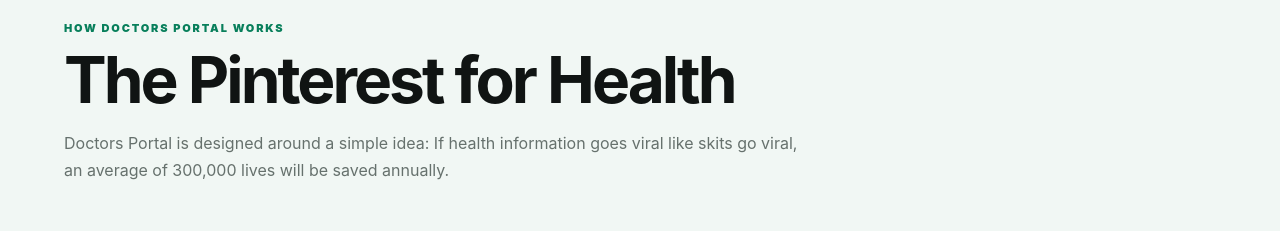
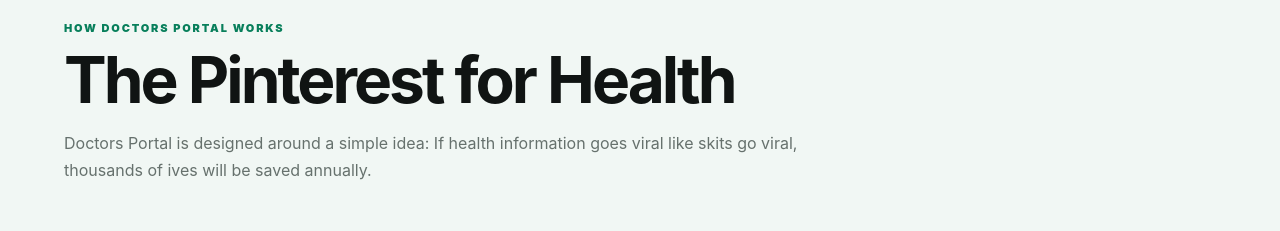
Before and after one commit to Samuel5555/doctorsportal, a plain HTML site: page index.html in a window 1280 px wide. Shown: the part 2560-2791 px from the top of the page. Drawn offline with Linux system fonts and the light colour scheme.

```diff
--- a/index.html
+++ b/index.html
@@ -1410,7 +1410,7 @@
 
       <p>
         Doctors Portal is designed around a simple idea:
-        If health information goes viral like skits go viral, an average of 300,000 lives will be saved annually.
+        If health information goes viral like skits go viral, thousands of ives will be saved annually.
       </p>
     </div>
 
```
